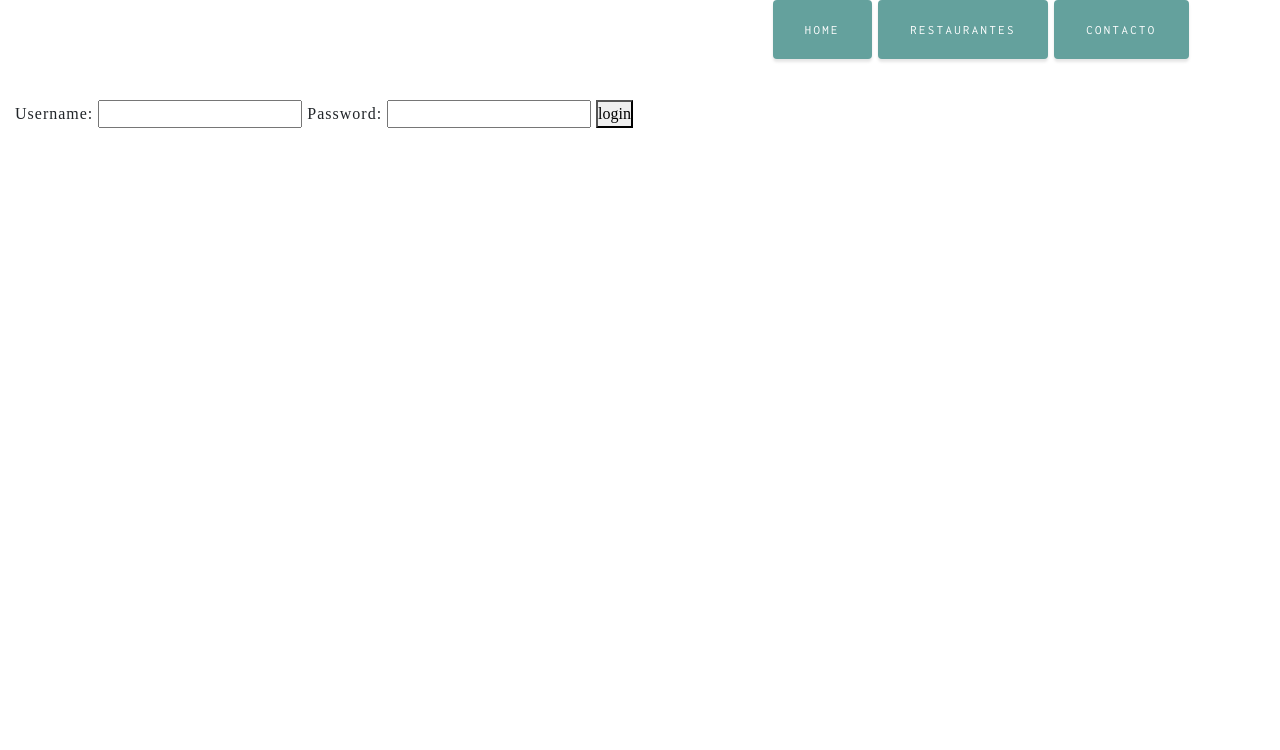
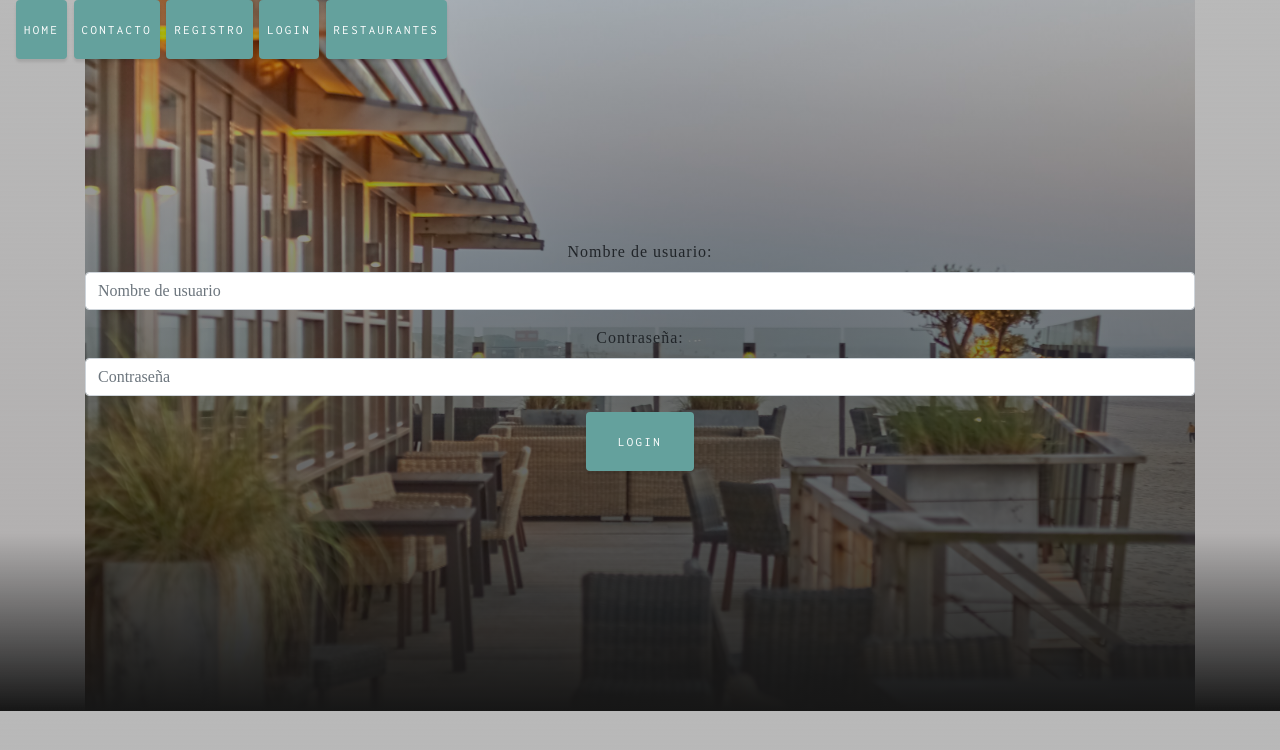
Before and after one commit to YisselMoreta/RestaurantePHP, a Symfony app: template Restaurante/app/Resources/views/security/login.html.twig in a window 1280 px wide. Shown: the top 750 px of the page. Run offline with Twig, Linux system fonts and the light colour scheme; the template is opened without the code that fills it, so the values that code supplies are empty; some libraries are stand-ins or nearby versions.

Commit message:
Registro & Login css

```diff
--- a/Restaurante/app/Resources/views/base.html.twig
+++ b/Restaurante/app/Resources/views/base.html.twig
@@ -8,12 +8,13 @@
         </title>
         {% block stylesheets %}
 
-            <link rel="icon" type="image/x-icon" href="{{ asset('favicon.ico') }}"/>
+
             <link rel="stylesheet" href="https://stackpath.bootstrapcdn.com/bootstrap/4.3.1/css/bootstrap.min.css" integrity="sha384-ggOyR0iXCbMQv3Xipma34MD+dH/1fQ784/j6cY/iJTQUOhcWr7x9JvoRxT2MZw1T" crossorigin="anonymous">
 
 
 
             <link href="https://fonts.googleapis.com/css?family=Inconsolata&display=swap" rel="stylesheet">
+
             <link href="{{ asset('css/main.css') }}" type="text/css" rel="stylesheet" />
 
         {% endblock %}
@@ -24,42 +25,46 @@
 
 
         <!-- Navigation -->
-    <nav class="navbar navbar-expand-lg navbar-light fixed-top" id="mainNav">
-    <div class="container">
+        <div class="containerNavegacion" >
+        <nav class="navbar navbar-expand-lg " id="mainNav">
 
-
-
-      <div class="collapse navbar-collapse" id="navbarResponsive">
-        <ul class="navbar-nav ml-auto">
-          <li class="nav-item">
-            <a class="btn btn-primary js-scroll-trigger" href="{{path('homepage')}}">Home</a>
+    <button class="navbar-toggler btn-primary" type="button" data-toggle="collapse" data-target="#navbarNavDropdown" aria-controls="navbarNavDropdown" aria-expanded="false" aria-label="Toggle navigation">
+    <span class="navbar-toggler-icon"><i class="fas fa-align-justify"></i></span>
+  </button>
+  <div class="collapse navbar-collapse" id="navbarNavDropdown">
+    <ul class="navbar-nav">
+      <li class="nav-item active">
+        <a class="nav-link btn btn-primary js-scroll-trigger" href="{{path('homepage')}}">Home <span class="sr-only">(current)</span></a>
       </li>
       <li class="nav-item">
-           <div class="dropdown">
-        <button class="btn btn-primary js-scroll-trigger" type="button" id="dropdownMenuButton" data-toggle="dropdown"      aria-haspopup="true" aria-expanded="false">
+        <a class="nav-link btn btn-primary js-scroll-trigger" href="{{path('contacto')}}">Contacto</a>
+      </li>
+      <li class="nav-item">
+        <a class="nav-link btn btn-primary js-scroll-trigger" href="{{path('registro')}}">Registro</a>
+      </li>
+      <li class="nav-item">
+        <a class="nav-link btn btn-primary js-scroll-trigger" href="{{path('login')}}">Login</a>
+      </li>
+      <li class="nav-item">
+        {% if is_granted('IS_AUTHENTICATED_FULLY') %}
+        <a class="nav-link btn btn-primary js-scroll-trigger" href="{{path('logout')}}">Logout</a>
+        {% endif %}
+      </li>
+      <li class="nav-item dropdown">
+        <a class="nav-link  btn btn-primary js-scroll-trigger" href="{{path('restaurante')}}" id="navbarDropdownMenuLink" role="button" data-toggle="dropdown" aria-haspopup="true" aria-expanded="false">
           Restaurantes
-        </button>
-     <div class="dropdown-menu" aria-labelledby="dropdownMenuButton">
+        </a>
+        <div class="dropdown-menu" aria-labelledby="navbarDropdownMenuLink">
           <a class="dropdown-item" href="{{path('restaurante',{'sede':'Madrid'})}}">Madrid</a>
           <a class="dropdown-item" href="{{path('restaurante',{'sede':'Valencia'})}}">Valencia</a>
           <a class="dropdown-item" href="{{path('restaurante',{'sede':'Barcelona'})}}">Barcelona</a>
            <a class="dropdown-item" href="{{path('restaurante',{'sede':'Asturias'})}}">Asturias</a>
         </div>
-        </div>
       </li>
-          <li class="nav-item">
-            <a class="btn btn-primary js-scroll-trigger" href="{{path('contacto')}}">Contacto</a>
-             {% if is_granted('IS_AUTHENTICATED_FULLY') %}
-            <a class="btn btn-primary js-scroll-trigger" href="{{path('logout')}}">Logout</a>
-          {% endif %}
-          </li>
-
     </ul>
   </div>
+</nav>
 </div>
-  </nav>
-
-
 
         <div class="container-fluid">
         {% block body %}{% endblock %}
--- a/Restaurante/app/Resources/views/default/index.html.twig
+++ b/Restaurante/app/Resources/views/default/index.html.twig
@@ -38,8 +38,8 @@
         </div>
         <div class="col-xl-4 col-lg-5">
           <div class="featured-text text-center text-lg-left">
-            <h4>Lorem ipsum dolor sit amet.</h4>
-            <p class="text-black-50 mb-0">Lorem ipsum dolor sit, amet consectetur adipisicing elit. Laudantium numquam perferendis asperiores, vitae delectus quod suscipit hic consequuntur distinctio quas? </p>
+            <h4>Frutas</h4>
+            <p class="text-black-50 mb-0">Disponemos de las mejores frutas, tanto nacionales como exóticas.</p>
           </div>
         </div>
       </div>
--- a/Restaurante/app/Resources/views/security/login.html.twig
+++ b/Restaurante/app/Resources/views/security/login.html.twig
@@ -4,20 +4,20 @@
     {% if error %}
         <div>{{ error.messageKey|trans(error.messageData, 'security') }}</div>
     {% endif %}
+    <div class="container d-flex h-100 align-items-center" id="loginContainer">
 
-    <form action="{{ path('login') }}" method="post">
-        <label for="username">Username:</label>
-        <input type="text" id="username" name="_username" value="{{ last_username }}"/>
+    <form id="login" action="{{ path('login') }}" method="post">
+  <div class="form-group">
+    <label for="username">Nombre de usuario:</label>
+    <input type="text" id="username" name="_username" value="{{ last_username }}" class="form-control" aria-describedby="username" placeholder="Nombre de usuario" require>
 
-        <label for="password">Password:</label>
-        <input type="password" id="password" name="_password"/>
+  </div>
+  <div class="form-group">
+    <label for="password">Contraseña:</label>
+    <input type="password" id="password" name="_password" class="form-control"  placeholder="Contraseña" require>
+  </div>
 
-        {#
-            If you want to control the URL the user
-            is redirected to on success (more details below)
-            <input type="hidden" name="_target_path" value="/account"/>
-        #}
-
-        <button type="submit">login</button>
-    </form>
+  <button type="submit" class="btn btn-primary">Login</button>
+</form>
+</div>
 {% endblock %}
--- a/Restaurante/web/css/main.css
+++ b/Restaurante/web/css/main.css
@@ -7,15 +7,52 @@
 
 #mainNav {
   min-height: 56px;
-  background-color: #fff;
+  background-color: transparent !important;
+
+  font-size: 1em;
+  position: absolute !important;
+  z-index: 1;
+  text-decoration:none;
+
 
 }
+
+/* .navbar-light  {
+  background-color: #64a19d;
+  color: white !important;
+} */
+.navbar-toggler {
+  background-color: #64a19d;
+
+
+
+}
+.fa-align-justify {
+  padding-top: 0.3em;
+}
+
+
 #mainNav .btn {
  margin-right: 0.5em;
 
 }
-.container-fluid {
-  margin-top: 100px;
+body{
+
+  background: linear-gradient(to bottom, rgba(22, 22, 22, 0.3) 0%, rgba(146, 143, 143, 0.7) 75%, #161616 100%);
+}
+#login {
+  position: relative;
+  width: 100%;
+  height: auto;
+  min-height: 35rem;
+  padding: 15rem 0;
+  background: linear-gradient(to bottom, rgba(22, 22, 22, 0.3) 0%, rgba(22, 22, 22, 0.7) 75%, #161616 100%), url("../img/mathew-schwartz-GjzJFMnJZYg-unsplash.jpg");
+  background-position: center;
+  background-repeat: no-repeat;
+  background-attachment: scroll;
+  background-size: 200%;
+  text-align: center;
+
 }
 
 
```
Also changed, not shown: Restaurante/web/img/mathew-schwartz-GjzJFMnJZYg-unsplash.jpg (added). Lines whose indentation alone changed are shown as unchanged.
